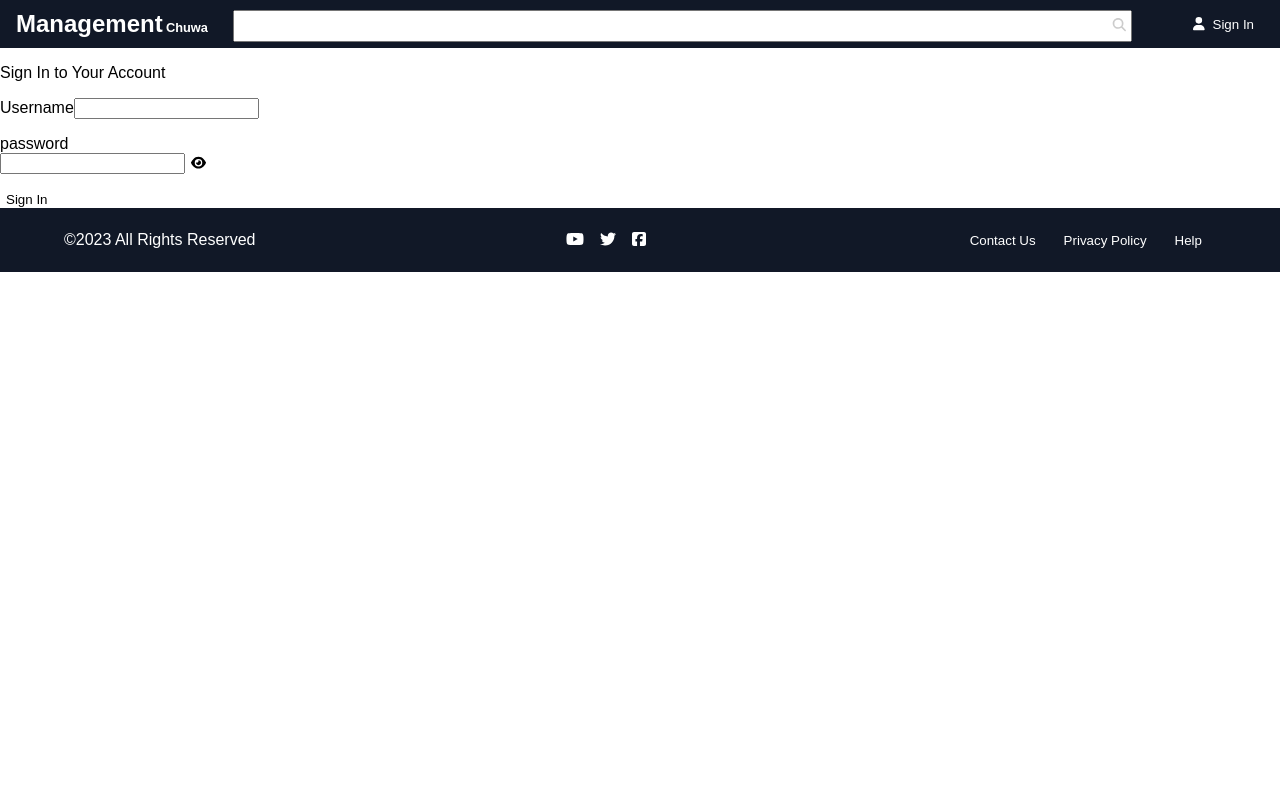
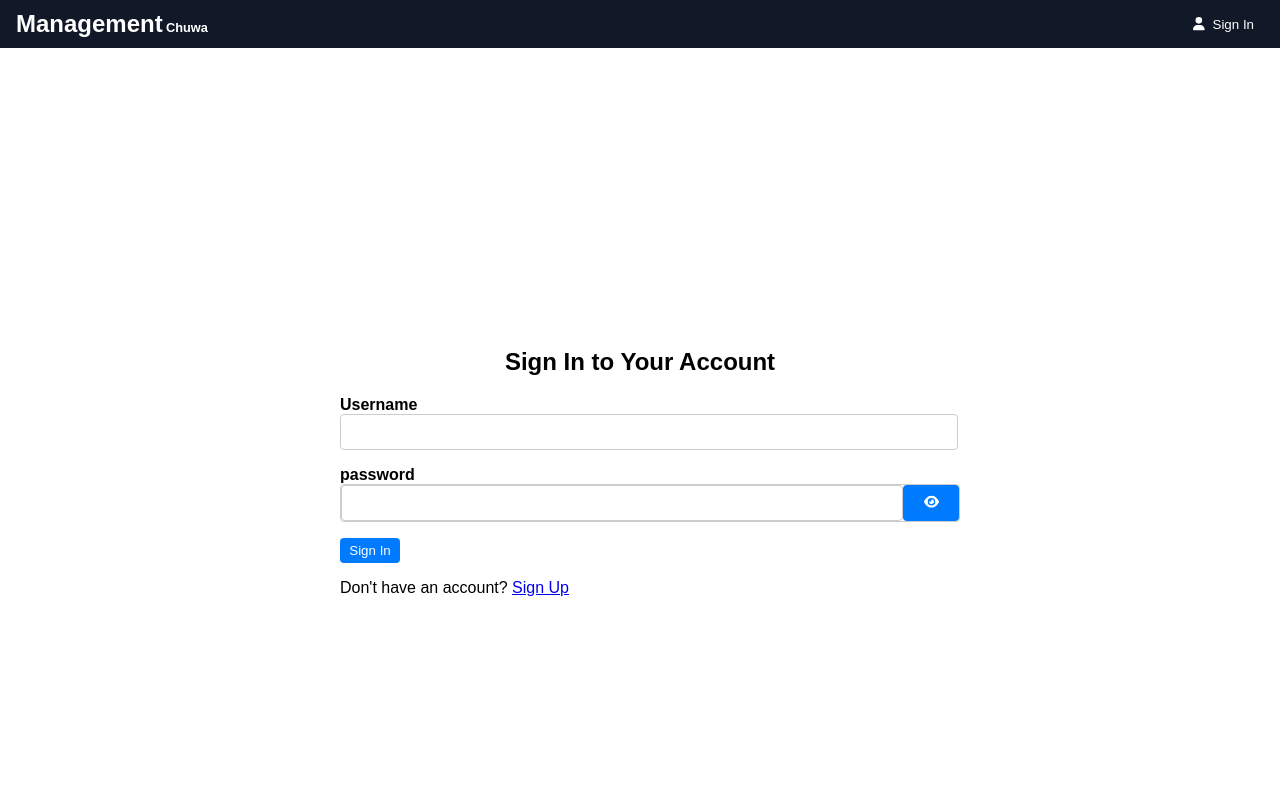
Before and after one commit to axiao3/chuwa-training-project2, a React (Vite) app in the folder frontend/: page /signin in a window 1280 px wide. Shown: the top 800 px of the page. Built offline with nearby package versions, Linux system fonts and the light colour scheme.

Commit message:
nav bar and sign in, application format

```diff
--- a/frontend/src/components/ApplicationForm/style.module.css
+++ b/frontend/src/components/ApplicationForm/style.module.css
@@ -8,3 +8,46 @@
     color: white;
     cursor: pointer;
   } */
+.container {
+  max-width: 500px;
+  margin-left: 5px;
+  padding: 20px;
+  position: relative;
+}
+
+.container div {
+  margin: 5px;
+}
+.container img {
+  margin-left: 15px;
+}
+.container label {
+  margin-right: 5px;
+}
+.imgdiv {
+  display: flex;
+  align-items: center;
+}
+.container button {
+  background-color: #007bff;
+  color: white;
+  padding: 10px 20px;
+  border: none;
+  border-radius: 4px;
+  cursor: pointer;
+}
+.summary {
+  border: 1px solid #ddd;
+  border-radius: 5px;
+  padding: 5px;
+  margin: 10px 0;
+  box-shadow: 0 2px 4px rgba(0, 0, 0, 0.1);
+}
+.summary button {
+  background: none;
+  color: #007bff;
+  border: none;
+  padding: 0;
+  cursor: pointer;
+  text-decoration: underline;
+}
--- a/frontend/src/components/AuthForm/Password.jsx
+++ b/frontend/src/components/AuthForm/Password.jsx
@@ -3,6 +3,7 @@
 import React, { useState } from "react";
 import { FontAwesomeIcon } from "@fortawesome/react-fontawesome";
 import { faEye } from "@fortawesome/free-solid-svg-icons";
+import style from "./style.module.css";
 
 export default function Password(props) {
   const [showPassword, setShowPassword] = useState(false);
@@ -11,8 +12,9 @@ export default function Password(props) {
   return (
     <div className="password-input">
       <label htmlFor="password">password</label>
-      <div>
+      <div className={style.passwordInput}>
         <input
+          className={style.input}
           type={showPassword ? "text" : "password"}
           id="password"
           onChange={(e) => props.handlePassword(e)}
@@ -20,7 +22,7 @@ export default function Password(props) {
           required
         />
         <button type="button" onClick={handleTogglePassword}>
-          <FontAwesomeIcon icon={faEye} />
+          <FontAwesomeIcon className={style.icon} icon={faEye} />
         </button>
       </div>
       <p style={{ color: "#FC5A44" }}>{props.warning}</p>
--- a/frontend/src/components/AuthForm/style.module.css
+++ b/frontend/src/components/AuthForm/style.module.css
@@ -0,0 +1,37 @@
+input {
+  padding: 0.5rem;
+  font-size: 1rem;
+  border: 1px solid #ccc;
+  border-radius: 4px;
+  width: 100%;
+}
+
+label {
+  margin-bottom: 15px;
+  font-weight: bold;
+}
+
+.passwordInput {
+  display: flex;
+  /* align-items: center; */
+  /* border-radius: 4px; */
+  border: 1px solid #ccc;
+  font-size: 1rem;
+  border-radius: 4px;
+  width: 103%;
+}
+
+.button {
+  padding: 10px;
+  background-color: #007bff;
+  color: #fff;
+  border: none;
+  border-radius: 4px;
+  cursor: pointer;
+}
+.icon {
+  background: none;
+  border: none;
+  cursor: pointer;
+  padding: 5px;
+}
--- a/frontend/src/components/Header/Header.jsx
+++ b/frontend/src/components/Header/Header.jsx
@@ -57,16 +57,7 @@ export default function Header(props) {
             Chuwa
           </span>
         </p>
-        <form className="nav-item" onSubmit={handleSubmit}>
-          <input
-            type="text"
-            value={productName}
-            onChange={(e) => setProductName(e.target.value)}
-          />
-          <button type="submit">
-            <FontAwesomeIcon icon={faSearch} />
-          </button>
-        </form>
+
         <div className="nav-item">
           {isAuthenticated ? (
             <button onClick={handleLogOut}>
@@ -84,12 +75,35 @@ export default function Header(props) {
             </button>
           )}
 
-          {/* {isAuthenticated ? ( //and is hr?
-            <button>Menu</button>
-          ) : null} */}
+          {isAuthenticated ? (
+            <div className="nav-menu">
+              {user.type === "employee" ? (
+                <>
+                  <button onClick={() => navigate("/employees/:id")}>
+                    Personal Information
+                  </button>
+                  <button onClick={() => navigate("/employees/visa")}>
+                    Visa Status Management
+                  </button>
+                </>
+              ) : (
+                <>
+                  <button onClick={() => navigate("/home")}>Home</button>
+                  <button onClick={() => navigate("/employees")}>
+                    Employee Profiles
+                  </button>
+                  <button onClick={() => navigate("/employees/visa")}>
+                    Visa Status Management
+                  </button>
+                  <button onClick={() => navigate("/employees/:id/hiring")}>
+                    Hiring Management
+                  </button>
+                </>
+              )}
+            </div>
+          ) : null}
         </div>
       </nav>
-      {/* {cartOpen ? <Cart setCartOpen={handleCart} /> : null} */}
     </header>
   );
 }
--- a/frontend/src/components/Header/style.css
+++ b/frontend/src/components/Header/style.css
@@ -89,13 +89,14 @@ nav p {
   }
 }
 
-/*----------Cart----------*/
-.cart {
-  z-index: 999;
-  background: white;
+.nav-menu {
+  display: flex;
+  gap: 10px;
+}
 
-  position: absolute;
-  right: 0;
-
-  min-width: 400px;
+@media (max-width: 300px) {
+  .nav-menu {
+    flex-direction: column;
+    gap: 5px;
+  }
 }
--- a/frontend/src/pages/SignIn/index.jsx
+++ b/frontend/src/pages/SignIn/index.jsx
@@ -5,9 +5,10 @@ import React from "react";
 import AuthForm from "../../components/AuthForm";
 import { useDispatch } from "react-redux";
 import { signInAction } from "../../app/userSlice";
-import { useNavigate, useLocation } from "react-router-dom";
+import { useNavigate, useLocation, Link } from "react-router-dom";
 import { Loading } from "../../utils/Loading";
 import waiting from "../../utils/waiting";
+import styles from "./style.module.css";
 
 export default function SignIn() {
   const navigate = useNavigate();
@@ -25,8 +26,8 @@ export default function SignIn() {
       dispatch(signInAction({ username, password })).then((action) => {
         if (signInAction.fulfilled.match(action)) {
           waiting(1000).then(() => {
-            navigate(location.state?.from ||'/home');
-          })
+            navigate(location.state?.from || "/home");
+          });
           // if (action.payload.type === "employee") {
           //   waiting(1000).then(() => {
           //     // alert("Sign In Success!");
@@ -50,9 +51,12 @@ export default function SignIn() {
   };
 
   return (
-    <div>
-      <p className="title">Sign In to Your Account</p>
+    <div className={styles.container}>
+      <p className={styles.title}>Sign In to Your Account</p>
       <AuthForm type="Sign In" onSubmit={handleSubmit} />
+      <p>
+        Don't have an account? <Link to="/signup">Sign Up</Link>
+      </p>
     </div>
   );
 }
--- /dev/null
+++ b/frontend/src/pages/SignIn/style.module.css
@@ -0,0 +1,54 @@
+.container {
+  max-width: 600px;
+  margin: 0 auto;
+  padding: 20px;
+  height: 100vh; /* Set the height to fill the entire screen */
+  display: flex;
+  flex-direction: column;
+  justify-content: center;
+}
+
+/* Title styles */
+.title {
+  font-size: 24px;
+  font-weight: bold;
+  text-align: center;
+  margin-bottom: 20px;
+}
+
+/* input[type="password"] {
+  padding: 10px;
+
+  border-radius: 4px;
+} */
+
+.container button {
+  padding: 5px;
+  background-color: #007bff;
+  color: #fff;
+  border: none;
+  border-radius: 4px;
+  cursor: pointer;
+  width: 10%;
+}
+
+/* Label styles */
+.container label {
+  margin-bottom: 15px;
+}
+
+/* Responsive styles for small screens */
+@media screen and (max-width: 480px) {
+  .container {
+    padding: 10px;
+  }
+
+  .title {
+    font-size: 100%;
+    width: auto;
+  }
+
+  .container button {
+    width: fit-content;
+  }
+}
--- a/frontend/src/pages/SignUp/index.jsx
+++ b/frontend/src/pages/SignUp/index.jsx
@@ -2,12 +2,13 @@
 /* eslint-disable no-unused-vars */
 import { useState, useEffect } from "react";
 import { useDispatch } from "react-redux";
-import { useNavigate, useParams } from "react-router-dom";
+import { useNavigate, useParams, Link } from "react-router-dom";
 import AuthForm from "../../components/AuthForm";
 import { signUpAction } from "../../app/userSlice";
 import { isTokenValid } from "../../services/auth";
 import { Loading } from "../../utils/Loading";
 import waiting from "../../utils/waiting";
+import style from "./style.module.css";
 
 export default function SignUp({ token }) {
   const navigate = useNavigate();
@@ -42,18 +43,20 @@ export default function SignUp({ token }) {
   ) => {
     e.preventDefault();
     if (!emailWarning && !usernameWarning && !passwordWarning) {
-      dispatch(signUpAction({ token, email, username, password })).then(action => {
+      dispatch(signUpAction({ token, email, username, password })).then(
+        (action) => {
           if (signUpAction.fulfilled.match(action)) {
             waiting(1000).then(() => {
               // alert("Sign Up Success!");
               window.location.href = "/signin";
-          })
+            });
           }
           // else if (signUpAction.rejected.match(action)) {
           //     alert("Sign Up Failed!");
           //     // Handle error logic here
           //   }
-      });
+        }
+      );
     }
   };
 
@@ -62,9 +65,12 @@ export default function SignUp({ token }) {
       {isLoading ? (
         <Loading />
       ) : tokenResponse && tokenResponse.status ? (
-        <div>
-          <p className="title">Sign up an account</p>
+        <div className={style.container}>
+          <p className={style.title}>Sign up an account</p>
           <AuthForm type="Sign Up" onSubmit={handleSubmit} />
+          <p>
+            Already had an account? <Link to="/signin">Sign In</Link>
+          </p>
         </div>
       ) : (
         <p>{tokenError}</p>
```
Also changed, not shown: frontend/src/components/ApplicationForm/index.jsx (+75 -25 lines), frontend/src/pages/Application/VisaManagement/index.jsx (added, +149 -0 lines), frontend/src/pages/Application/VisaManagement/style.moudule.css (added), frontend/src/pages/SignUp/style.module.css (added). Lines whose indentation alone changed are shown as unchanged.
